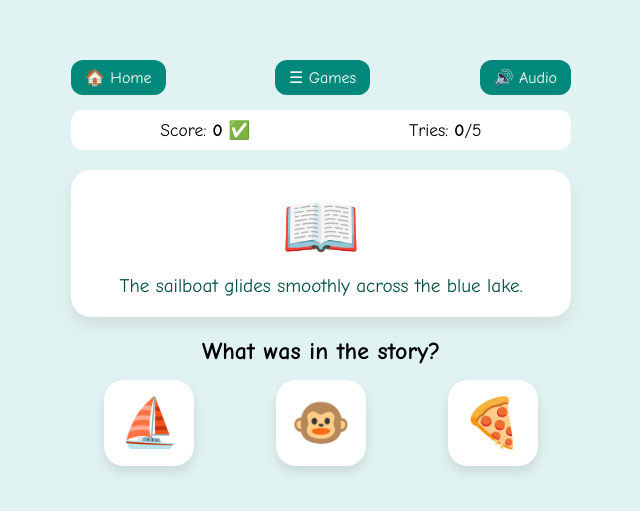
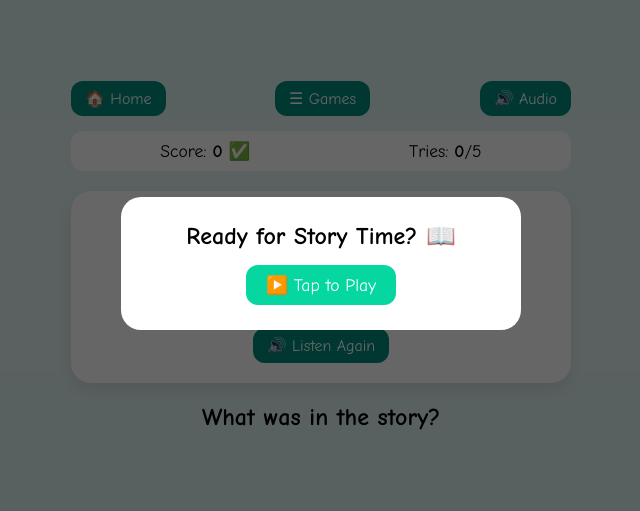
Before and after one commit to s08kaplan/toddler-learning-with-game-app, a plain HTML site: page games/08-story-time/index.html in a window 1280 px wide. Shown: the part 137-648 px from the top of the page, without its empty margins (319-959 px from the left). Drawn offline with nearby package versions, Linux system fonts and the light colour scheme.

Commit message:
fix: audio

```diff
--- a/games/08-story-time/index.html
+++ b/games/08-story-time/index.html
@@ -9,6 +9,14 @@
 </head>
 <body>
   <div class="game-container">
+    <!-- Start Overlay to unblock Browser Audio Autoplay -->
+    <div id="start-overlay" class="modal" style="display: flex;">
+      <div class="modal-content">
+        <h2>Ready for Story Time? 📖</h2>
+        <button class="start-btn" onclick="initAndStartGame()">▶️ Tap to Play</button>
+      </div>
+    </div>
+
     <header class="navbar">
       <button class="nav-btn" onclick="location.href='../../index.html'">🏠 Home</button>
       <button class="nav-btn" onclick="toggleMenu()">☰ Games</button>
@@ -22,7 +30,9 @@
 
     <div class="story-box">
       <div id="story-emoji" class="story-emoji">🐶</div>
-      <p id="story-text">The happy puppy loves to play in the park!</p>
+      <p id="story-text">Tap start to listen to the story!</p>
+      <!-- Listen Again Button for Toddlers -->
+      <button class="nav-btn" onclick="repeatStory()" style="margin-top: 10px;">🔊 Listen Again</button>
     </div>
 
     <h2 id="prompt">What was in the story?</h2>
--- a/games/08-story-time/script.js
+++ b/games/08-story-time/script.js
@@ -35,9 +35,19 @@ let currentStory;
 let correctAnswers = 0;
 let totalAttempts = 0;
 const maxAttempts = 5;
+let isGameStarted = false;
+
+// Call this from a user click gesture (e.g., "Start Game" button)
+function initAndStartGame() {
+  AudioHelper.initAudio();
+  document.getElementById('start-overlay').style.display = 'none';
+  isGameStarted = true;
+  startRound();
+}
 
 function startRound() {
-  AudioHelper.initAudio();
+  if (!isGameStarted) return;
+
   if (totalAttempts >= maxAttempts) {
     document.getElementById('results-summary').textContent = `Story time complete! You answered ${correctAnswers} questions!`;
     document.getElementById('results-modal').style.display = 'flex';
@@ -53,6 +63,7 @@ function startRound() {
   document.getElementById('story-emoji').textContent = '📖';
   document.getElementById('story-text').textContent = currentStory.text;
 
+  // Audio trigger
   AudioHelper.speak(currentStory.text);
 
   currentStory.options.forEach(emoji => {
@@ -64,6 +75,12 @@ function startRound() {
   });
 
   gsap.from('.choice-card', { scale: 0, duration: 0.4, stagger: 0.1, ease: 'back.out' });
+}
+
+function repeatStory() {
+  if (currentStory && currentStory.text) {
+    AudioHelper.speak(currentStory.text);
+  }
 }
 
 function checkChoice(selectedEmoji, card) {
@@ -91,5 +108,3 @@ function toggleMute() {
   const isMuted = AudioHelper.toggleMute();
   document.getElementById('mute-btn').textContent = isMuted ? '🔇 Muted' : '🔊 Audio';
 }
-
-document.addEventListener('DOMContentLoaded', startRound);
--- a/shared/audio-helper.js
+++ b/shared/audio-helper.js
@@ -4,21 +4,31 @@ class AudioHelper {
 
   static initAudio() {
     if (!AudioHelper.audioCtx) {
-      AudioHelper.audioCtx = new(window.AudioContext || window.webkitAudioContext)();
+      AudioHelper.audioCtx = new (window.AudioContext || window.webkitAudioContext)();
     }
     if (AudioHelper.audioCtx.state === 'suspended') {
       AudioHelper.audioCtx.resume();
+    }
+    // Resume SpeechSynthesis engine if paused by browser
+    if ('speechSynthesis' in window && window.speechSynthesis.paused) {
+      window.speechSynthesis.resume();
     }
   }
 
   static speak(text, rate = 0.85) {
     if (AudioHelper.isMuted) return;
     if ('speechSynthesis' in window) {
-      window.speechSynthesis.cancel();
+      AudioHelper.initAudio();
+      window.speechSynthesis.cancel(); // Clear queued speech
+
       const utterance = new SpeechSynthesisUtterance(text);
       utterance.rate = rate;
       utterance.pitch = 1.2;
-      window.speechSynthesis.speak(utterance);
+
+      // Brief timeout prevents browser speech engine lockups on fast clicks
+      setTimeout(() => {
+        window.speechSynthesis.speak(utterance);
+      }, 50);
     }
   }
 
```
